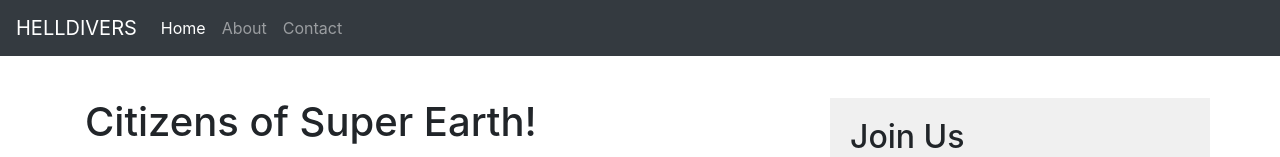
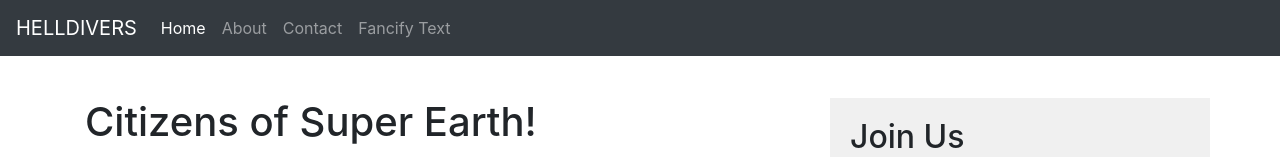
Before and after one commit to CameronRHL/CameronRHL.github.io, a plain HTML site: page index.html in a window 1280 px wide. Shown: the top 157 px of the page. Drawn offline with nearby package versions, Linux system fonts and the light colour scheme.

Commit message:
Update index.html

```diff
--- a/index.html
+++ b/index.html
@@ -32,6 +32,9 @@
                         <li class="nav-item">
                             <a class="nav-link" href="#">Contact</a>
                         </li>
+                        <li class="nav-item">
+                            <a class="nav-link" href="fancifymytext.html">Fancify Text</a>
+                        </li>
                     </ul>
                 </div>
             </nav>
```
